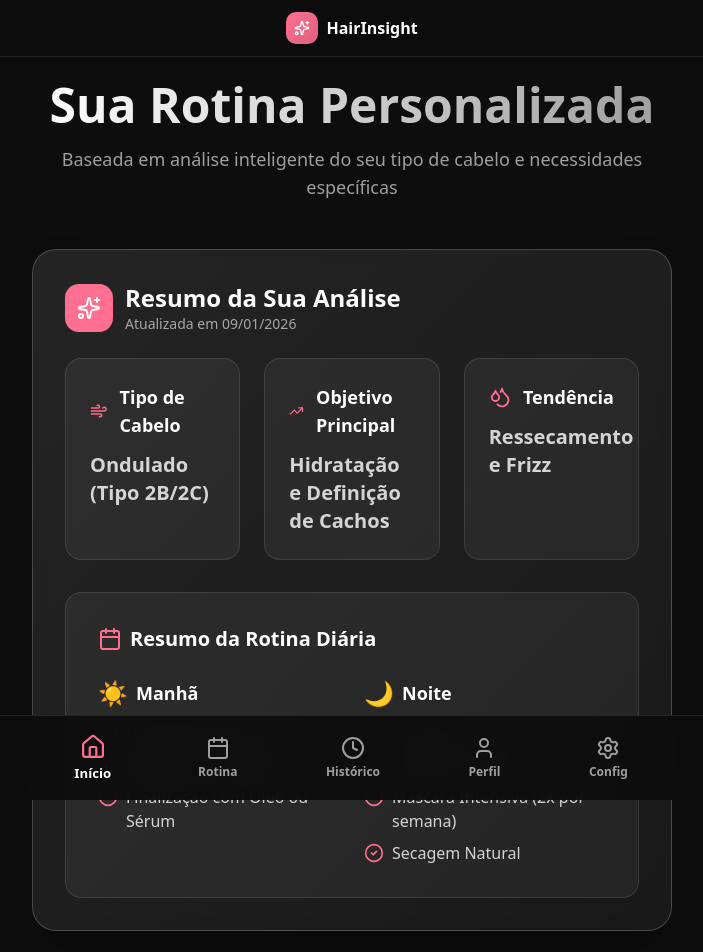
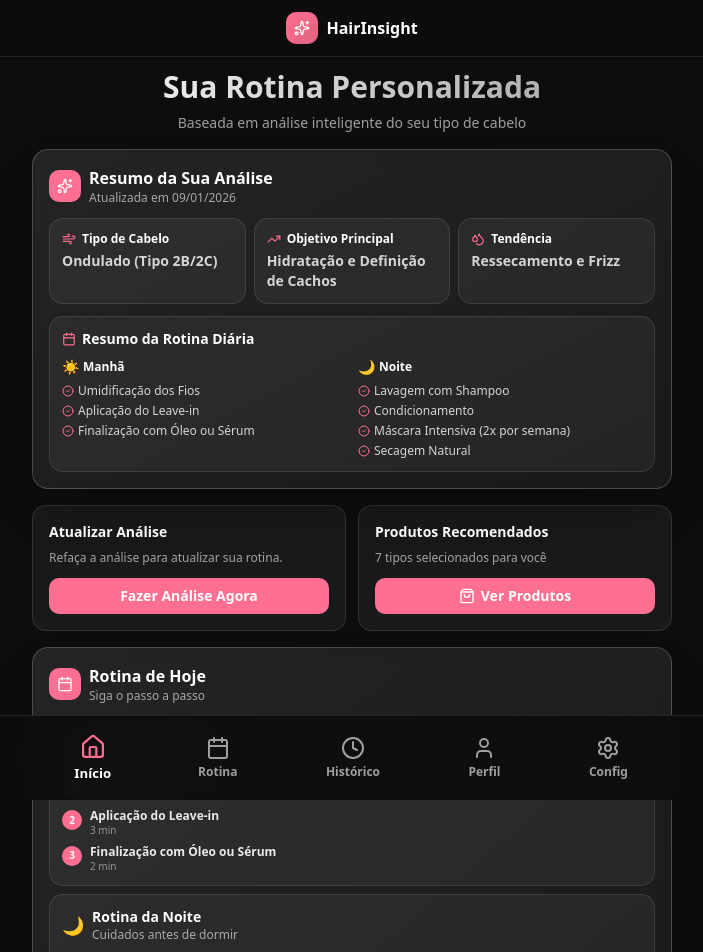
Before and after one commit to chhair-hair/hairinsight-app-v2, a Next.js app: page /app in a window 1280 px wide. Shown: the top 952 px of the page, without its empty margins (288-991 px from the left). Built offline with nearby package versions, Linux system fonts and the light colour scheme.

Commit message:
Version 1768347721727 - Auto backup

```diff
--- a/src/app/app/page.tsx
+++ b/src/app/app/page.tsx
@@ -229,91 +229,91 @@ export default function AppPage() {
       </header>
 
       {/* Main Content - Mobile First */}
-      <main className="max-w-2xl mx-auto px-4 py-6">
+      <main className="max-w-2xl mx-auto px-4 py-3">
         {/* Tab: Início */}
         {activeTab === 'inicio' && (
-          <div className="space-y-8">
+          <div className="space-y-4">
             {/* Welcome Section */}
-            <div className="text-center mb-12">
-              <h2 className="text-4xl md:text-5xl font-bold mb-4 bg-gradient-to-r from-white to-white/60 bg-clip-text text-transparent">
+            <div className="text-center mb-4">
+              <h2 className="text-2xl md:text-3xl font-bold mb-2 bg-gradient-to-r from-white to-white/60 bg-clip-text text-transparent">
                 Sua Rotina Personalizada
               </h2>
-              <p className="text-white/60 text-lg max-w-2xl mx-auto">
-                Baseada em análise inteligente do seu tipo de cabelo e necessidades específicas
+              <p className="text-white/60 text-sm max-w-2xl mx-auto">
+                Baseada em análise inteligente do seu tipo de cabelo
               </p>
             </div>
 
             {/* Análise da IA - Com dados reais */}
             {userRoutine && (
-              <div className="bg-gradient-to-br from-white/10 to-white/5 border border-white/20 rounded-3xl p-8 shadow-2xl backdrop-blur-sm">
-                <div className="flex items-center gap-3 mb-6">
+              <div className="bg-gradient-to-br from-white/10 to-white/5 border border-white/20 rounded-2xl p-4 shadow-2xl backdrop-blur-sm">
+                <div className="flex items-center gap-2 mb-3">
                   <div
-                    className="w-12 h-12 rounded-xl flex items-center justify-center"
+                    className="w-8 h-8 rounded-lg flex items-center justify-center"
                     style={{ backgroundColor: colors.primary }}
                   >
-                    <Sparkles className="w-6 h-6 text-white" />
+                    <Sparkles className="w-4 h-4 text-white" />
                   </div>
                   <div>
-                    <h3 className="text-2xl font-bold">Resumo da Sua Análise</h3>
-                    <p className="text-white/60 text-sm">Atualizada em {new Date(userRoutine.createdAt).toLocaleDateString('pt-BR')}</p>
+                    <h3 className="text-base font-bold">Resumo da Sua Análise</h3>
+                    <p className="text-white/60 text-xs">Atualizada em {new Date(userRoutine.createdAt).toLocaleDateString('pt-BR')}</p>
                   </div>
                 </div>
 
                 {/* Cards de Análise - Dados Reais */}
-                <div className="grid md:grid-cols-3 gap-6 mb-8">
-                  <div className="bg-white/5 rounded-2xl p-6 border border-white/10 hover:bg-white/10 transition-all duration-300 hover:scale-105">
-                    <div className="flex items-center gap-3 mb-3">
-                      <Wind className="w-6 h-6" style={{ color: colors.primary }} />
-                      <h4 className="font-semibold text-lg">Tipo de Cabelo</h4>
+                <div className="grid md:grid-cols-3 gap-2 mb-3">
+                  <div className="bg-white/5 rounded-xl p-3 border border-white/10 hover:bg-white/10 transition-all">
+                    <div className="flex items-center gap-1.5 mb-1">
+                      <Wind className="w-3.5 h-3.5" style={{ color: colors.primary }} />
+                      <h4 className="font-semibold text-xs">Tipo de Cabelo</h4>
                     </div>
-                    <p className="text-white/80 text-xl font-bold">{userRoutine.hairType}</p>
+                    <p className="text-white/80 text-sm font-bold">{userRoutine.hairType}</p>
                   </div>
 
-                  <div className="bg-white/5 rounded-2xl p-6 border border-white/10 hover:bg-white/10 transition-all duration-300 hover:scale-105">
-                    <div className="flex items-center gap-3 mb-3">
-                      <TrendingUp className="w-6 h-6" style={{ color: colors.primary }} />
-                      <h4 className="font-semibold text-lg">Objetivo Principal</h4>
+                  <div className="bg-white/5 rounded-xl p-3 border border-white/10 hover:bg-white/10 transition-all">
+                    <div className="flex items-center gap-1.5 mb-1">
+                      <TrendingUp className="w-3.5 h-3.5" style={{ color: colors.primary }} />
+                      <h4 className="font-semibold text-xs">Objetivo Principal</h4>
                     </div>
-                    <p className="text-white/80 text-xl font-bold">{userRoutine.mainGoal}</p>
+                    <p className="text-white/80 text-sm font-bold">{userRoutine.mainGoal}</p>
                   </div>
 
-                  <div className="bg-white/5 rounded-2xl p-6 border border-white/10 hover:bg-white/10 transition-all duration-300 hover:scale-105">
-                    <div className="flex items-center gap-3 mb-3">
-                      <Droplets className="w-6 h-6" style={{ color: colors.primary }} />
-                      <h4 className="font-semibold text-lg">Tendência</h4>
+                  <div className="bg-white/5 rounded-xl p-3 border border-white/10 hover:bg-white/10 transition-all">
+                    <div className="flex items-center gap-1.5 mb-1">
+                      <Droplets className="w-3.5 h-3.5" style={{ color: colors.primary }} />
+                      <h4 className="font-semibold text-xs">Tendência</h4>
                     </div>
-                    <p className="text-white/80 text-xl font-bold">{userRoutine.tendency}</p>
+                    <p className="text-white/80 text-sm font-bold">{userRoutine.tendency}</p>
                   </div>
                 </div>
 
                 {/* Resumo da Rotina */}
-                <div className="bg-white/5 rounded-2xl p-8 border border-white/10">
-                  <h4 className="font-bold text-xl mb-6 flex items-center gap-2">
-                    <Calendar className="w-6 h-6" style={{ color: colors.primary }} />
+                <div className="bg-white/5 rounded-xl p-3 border border-white/10">
+                  <h4 className="font-bold text-sm mb-2 flex items-center gap-1.5">
+                    <Calendar className="w-3.5 h-3.5" style={{ color: colors.primary }} />
                     Resumo da Rotina Diária
                   </h4>
-                  <div className="grid md:grid-cols-2 gap-6">
+                  <div className="grid md:grid-cols-2 gap-3">
                     <div>
-                      <h5 className="font-semibold text-lg mb-3 flex items-center gap-2">
-                        <span className="text-2xl">☀️</span> Manhã
+                      <h5 className="font-semibold text-xs mb-1.5 flex items-center gap-1">
+                        <span className="text-sm">☀️</span> Manhã
                       </h5>
-                      <ul className="space-y-2">
+                      <ul className="space-y-1">
                         {userRoutine.morningRoutine.map((step) => (
-                          <li key={step.id} className="flex items-start gap-2 text-white/80">
-                            <CheckCircle2 className="w-5 h-5 mt-0.5 flex-shrink-0" style={{ color: colors.primary }} />
+                          <li key={step.id} className="flex items-start gap-1 text-white/80 text-xs">
+                            <CheckCircle2 className="w-3 h-3 mt-0.5 flex-shrink-0" style={{ color: colors.primary }} />
                             <span>{step.title}</span>
                           </li>
                         ))}
                       </ul>
                     </div>
                     <div>
-                      <h5 className="font-semibold text-lg mb-3 flex items-center gap-2">
-                        <span className="text-2xl">🌙</span> Noite
+                      <h5 className="font-semibold text-xs mb-1.5 flex items-center gap-1">
+                        <span className="text-sm">🌙</span> Noite
                       </h5>
-                      <ul className="space-y-2">
+                      <ul className="space-y-1">
                         {userRoutine.nightRoutine.map((step) => (
-                          <li key={step.id} className="flex items-start gap-2 text-white/80">
-                            <CheckCircle2 className="w-5 h-5 mt-0.5 flex-shrink-0" style={{ color: colors.primary }} />
+                          <li key={step.id} className="flex items-start gap-1 text-white/80 text-xs">
+                            <CheckCircle2 className="w-3 h-3 mt-0.5 flex-shrink-0" style={{ color: colors.primary }} />
                             <span>{step.title}</span>
                           </li>
                         ))}
@@ -325,67 +325,67 @@ export default function AppPage() {
             )}
 
             {/* Quick Actions */}
-            <div className="grid md:grid-cols-2 gap-6 mt-8">
-              <div className="bg-white/5 border border-white/10 rounded-2xl p-8 hover:bg-white/10 transition-all duration-300">
-                <h4 className="font-bold text-xl mb-4">Atualizar Análise</h4>
-                <p className="text-white/60 mb-6">
-                  Refaça a análise para atualizar sua rotina com base em novas informações.
+            <div className="grid md:grid-cols-2 gap-3 mt-4">
+              <div className="bg-white/5 border border-white/10 rounded-xl p-4 hover:bg-white/10 transition-all">
+                <h4 className="font-bold text-sm mb-2">Atualizar Análise</h4>
+                <p className="text-white/60 text-xs mb-3">
+                  Refaça a análise para atualizar sua rotina.
                 </p>
                 <button
                   onClick={handleAnalyzeClick}
-                  className="w-full px-6 py-3 rounded-xl font-semibold transition-all duration-300 hover:scale-105 active:scale-95"
+                  className="w-full px-4 py-2 text-sm rounded-lg font-semibold transition-all hover:scale-105 active:scale-95"
                   style={{ backgroundColor: colors.primary }}
                 >
                   Fazer Análise Agora
                 </button>
               </div>
 
-              <div className="bg-white/5 border border-white/10 rounded-2xl p-8 hover:bg-white/10 transition-all duration-300">
-                <h4 className="font-bold text-xl mb-4">Produtos Recomendados</h4>
-                <p className="text-white/60 mb-6">
-                  {userRoutine ? `${userRoutine.allRecommendedProducts.length} tipos de produtos selecionados para você` : 'Produtos específicos para seu tipo de cabelo'}
+              <div className="bg-white/5 border border-white/10 rounded-xl p-4 hover:bg-white/10 transition-all">
+                <h4 className="font-bold text-sm mb-2">Produtos Recomendados</h4>
+                <p className="text-white/60 text-xs mb-3">
+                  {userRoutine ? `${userRoutine.allRecommendedProducts.length} tipos selecionados para você` : 'Produtos específicos'}
                 </p>
                 <button
                   onClick={handleProductsClick}
-                  className="w-full px-6 py-3 rounded-xl font-semibold transition-all duration-300 hover:scale-105 active:scale-95 flex items-center justify-center gap-2"
+                  className="w-full px-4 py-2 text-sm rounded-lg font-semibold transition-all hover:scale-105 active:scale-95 flex items-center justify-center gap-1.5"
                   style={{ backgroundColor: colors.primary }}
                 >
-                  <ShoppingBag className="w-5 h-5" />
+                  <ShoppingBag className="w-4 h-4" />
                   Ver Produtos
                 </button>
               </div>
             </div>
 
             {/* Sua Rotina de Hoje */}
-            <div className="bg-gradient-to-br from-white/10 to-white/5 border border-white/20 rounded-3xl p-8 shadow-2xl backdrop-blur-sm mt-8">
-              <div className="flex items-center gap-3 mb-6">
+            <div className="bg-gradient-to-br from-white/10 to-white/5 border border-white/20 rounded-2xl p-4 shadow-2xl backdrop-blur-sm mt-4">
+              <div className="flex items-center gap-2 mb-3">
                 <div
-                  className="w-12 h-12 rounded-xl flex items-center justify-center"
+                  className="w-8 h-8 rounded-lg flex items-center justify-center"
                   style={{ backgroundColor: colors.primary }}
                 >
-                  <Calendar className="w-6 h-6 text-white" />
+                  <Calendar className="w-4 h-4 text-white" />
                 </div>
                 <div>
-                  <h3 className="text-2xl font-bold">Rotina de Hoje</h3>
-                  <p className="text-white/60 text-sm">Siga o passo a passo personalizado</p>
+                  <h3 className="text-base font-bold">Rotina de Hoje</h3>
+                  <p className="text-white/60 text-xs">Siga o passo a passo</p>
                 </div>
               </div>
 
               {/* Informações da rotina - PRIMEIRO */}
-              <div className="mb-6 space-y-4">
-                <div className="bg-white/5 rounded-2xl p-6 border border-white/10">
-                  <div className="flex items-center gap-3 mb-4">
-                    <div className="text-3xl">☀️</div>
+              <div className="mb-3 space-y-2">
+                <div className="bg-white/5 rounded-xl p-3 border border-white/10">
+                  <div className="flex items-center gap-2 mb-2">
+                    <div className="text-lg">☀️</div>
                     <div>
-                      <h4 className="font-bold text-lg">Rotina da Manhã</h4>
-                      <p className="text-white/60 text-sm">Passos para começar o dia</p>
+                      <h4 className="font-bold text-sm">Rotina da Manhã</h4>
+                      <p className="text-white/60 text-xs">Passos para começar o dia</p>
                     </div>
                   </div>
-                  <div className="space-y-3">
+                  <div className="space-y-1.5">
                     {userRoutine?.morningRoutine.map((step, index) => (
-                      <div key={step.id} className="flex items-start gap-3 text-sm">
+                      <div key={step.id} className="flex items-start gap-2 text-xs">
                         <div
-                          className="w-6 h-6 rounded-full flex items-center justify-center font-bold text-xs flex-shrink-0 mt-0.5"
+                          className="w-5 h-5 rounded-full flex items-center justify-center font-bold text-[10px] flex-shrink-0 mt-0.5"
                           style={{ backgroundColor: colors.primary }}
                         >
                           {index + 1}
@@ -393,7 +393,7 @@ export default function AppPage() {
                         <div>
                           <p className="font-semibold text-white/90">{step.title}</p>
                           {step.duration && (
-                            <p className="text-white/50 text-xs">{step.duration}</p>
+                            <p className="text-white/50 text-[10px]">{step.duration}</p>
                           )}
                         </div>
                       </div>
@@ -401,19 +401,19 @@ export default function AppPage() {
                   </div>
                 </div>
 
-                <div className="bg-white/5 rounded-2xl p-6 border border-white/10">
-                  <div className="flex items-center gap-3 mb-4">
-                    <div className="text-3xl">🌙</div>
+                <div className="bg-white/5 rounded-xl p-3 border border-white/10">
+                  <div className="flex items-center gap-2 mb-2">
+                    <div className="text-lg">🌙</div>
                     <div>
-                      <h4 className="font-bold text-lg">Rotina da Noite</h4>
-                      <p className="text-white/60 text-sm">Cuidados antes de dormir</p>
+                      <h4 className="font-bold text-sm">Rotina da Noite</h4>
+                      <p className="text-white/60 text-xs">Cuidados antes de dormir</p>
                     </div>
                   </div>
-                  <div className="space-y-3">
+                  <div className="space-y-1.5">
                     {userRoutine?.nightRoutine.map((step, index) => (
-                      <div key={step.id} className="flex items-start gap-3 text-sm">
+                      <div key={step.id} className="flex items-start gap-2 text-xs">
                         <div
-                          className="w-6 h-6 rounded-full flex items-center justify-center font-bold text-xs flex-shrink-0 mt-0.5"
+                          className="w-5 h-5 rounded-full flex items-center justify-center font-bold text-[10px] flex-shrink-0 mt-0.5"
                           style={{ backgroundColor: colors.primary }}
                         >
                           {index + 1}
@@ -421,7 +421,7 @@ export default function AppPage() {
                         <div>
                           <p className="font-semibold text-white/90">{step.title}</p>
                           {step.duration && (
-                            <p className="text-white/50 text-xs">{step.duration}</p>
+                            <p className="text-white/50 text-[10px]">{step.duration}</p>
                           )}
                         </div>
                       </div>
@@ -433,18 +433,18 @@ export default function AppPage() {
               {/* Botão de iniciar - DEPOIS */}
               <button
                 onClick={handleStartRoutine}
-                className="w-full px-6 py-4 rounded-xl font-semibold transition-all duration-300 hover:scale-105 active:scale-95 flex items-center justify-center gap-3"
+                className="w-full px-4 py-3 text-sm rounded-xl font-semibold transition-all duration-300 hover:scale-105 active:scale-95 flex items-center justify-center gap-2"
                 style={{
                   background: `linear-gradient(135deg, ${colors.primary}, ${colors.primary}dd)`,
                   boxShadow: `0 10px 30px -10px ${colors.primary}80`
                 }}
               >
-                <Play className="w-6 h-6" />
-                <span className="text-lg">Iniciar Rotina</span>
+                <Play className="w-4 h-4" />
+                <span>Iniciar Rotina</span>
               </button>
 
-              <p className="text-white/50 text-sm text-center mt-4">
-                Um timer interativo vai te guiar em cada etapa
+              <p className="text-white/50 text-xs text-center mt-2">
+                Timer interativo vai te guiar em cada etapa
               </p>
             </div>
           </div>
```
